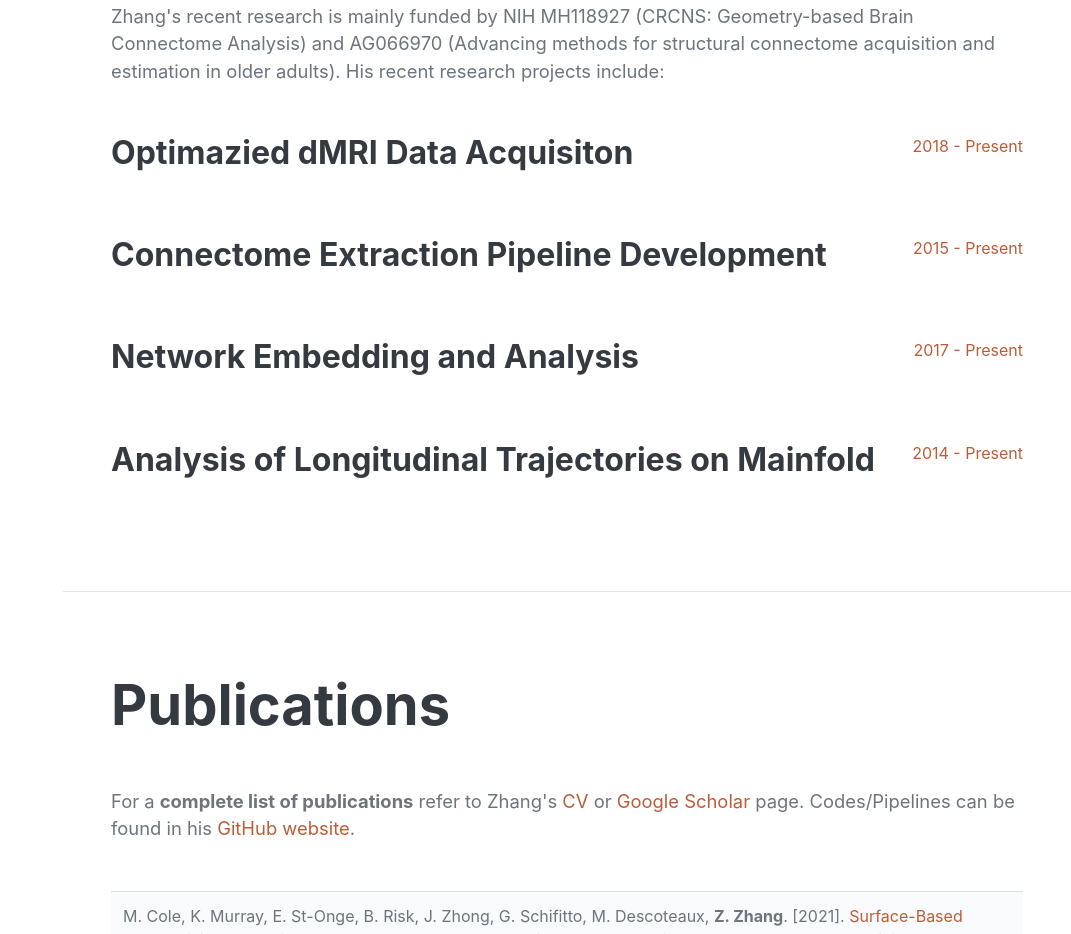
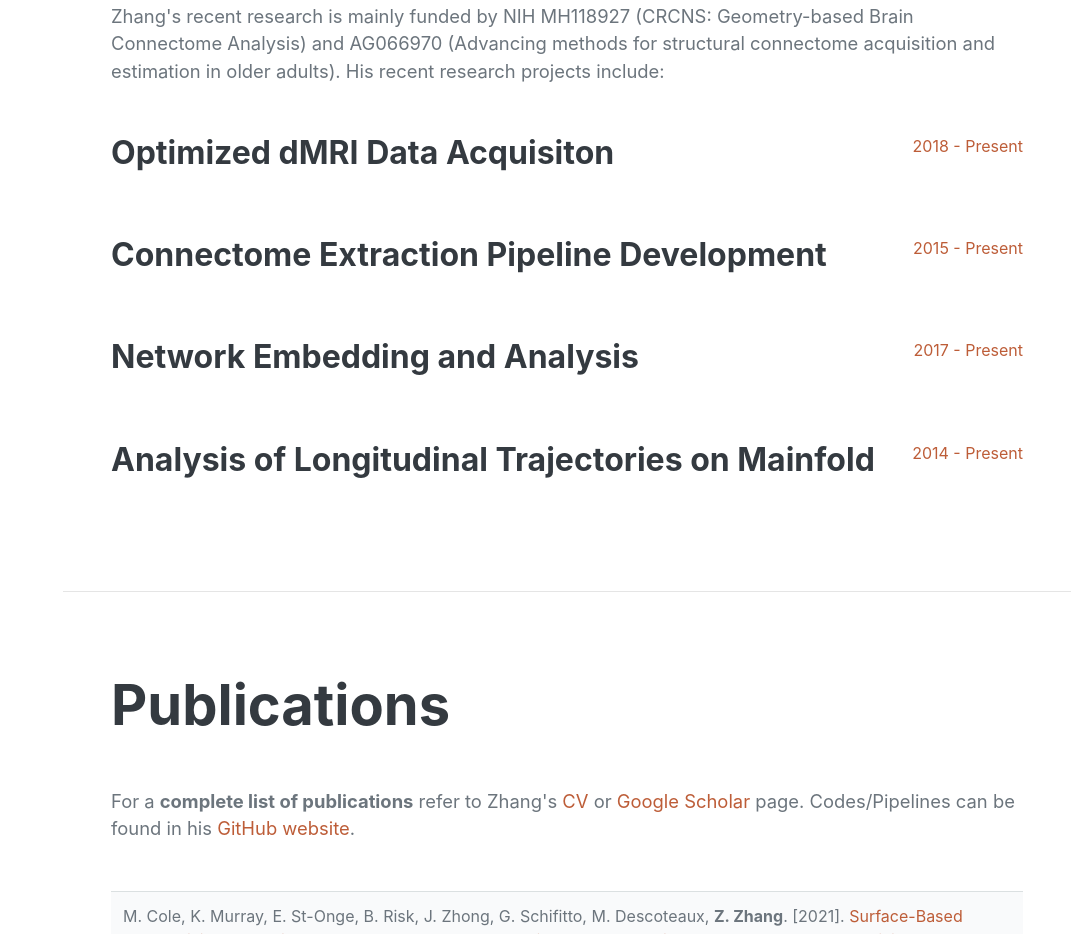
Before and after one commit to zhengwu/zhengwu.github.io, a plain HTML site: page index.html in a window 1280 px wide. Shown: the part 1471-2405 px from the top of the page, without its empty margins (209-1280 px from the left). Drawn offline with nearby package versions, Linux system fonts and the light colour scheme; some icons are missing; a web font is replaced by a local one.

Commit message:
index.html

```diff
--- a/index.html
+++ b/index.html
@@ -80,7 +80,7 @@
 
                     <div class="d-flex flex-column flex-md-row justify-content-between mb-5">
                         <div class="flex-grow-1">
-                            <h3 class="mb-0">Optimazied dMRI Data Acquisiton</h3>
+                            <h3 class="mb-0">Optimized dMRI Data Acquisiton</h3>
                             <p></p>
                         </div>
                         <div class="flex-shrink-0"><span class="text-primary">2018 - Present</span></div>
```
